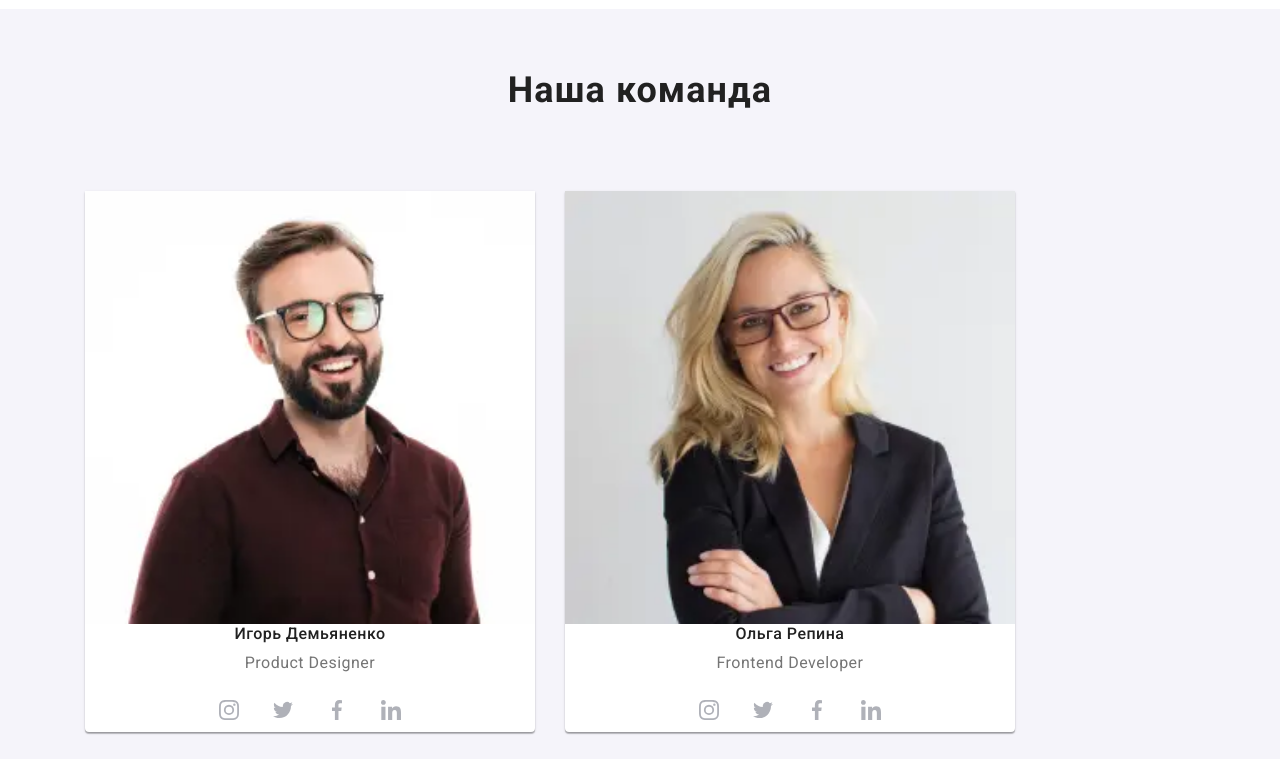
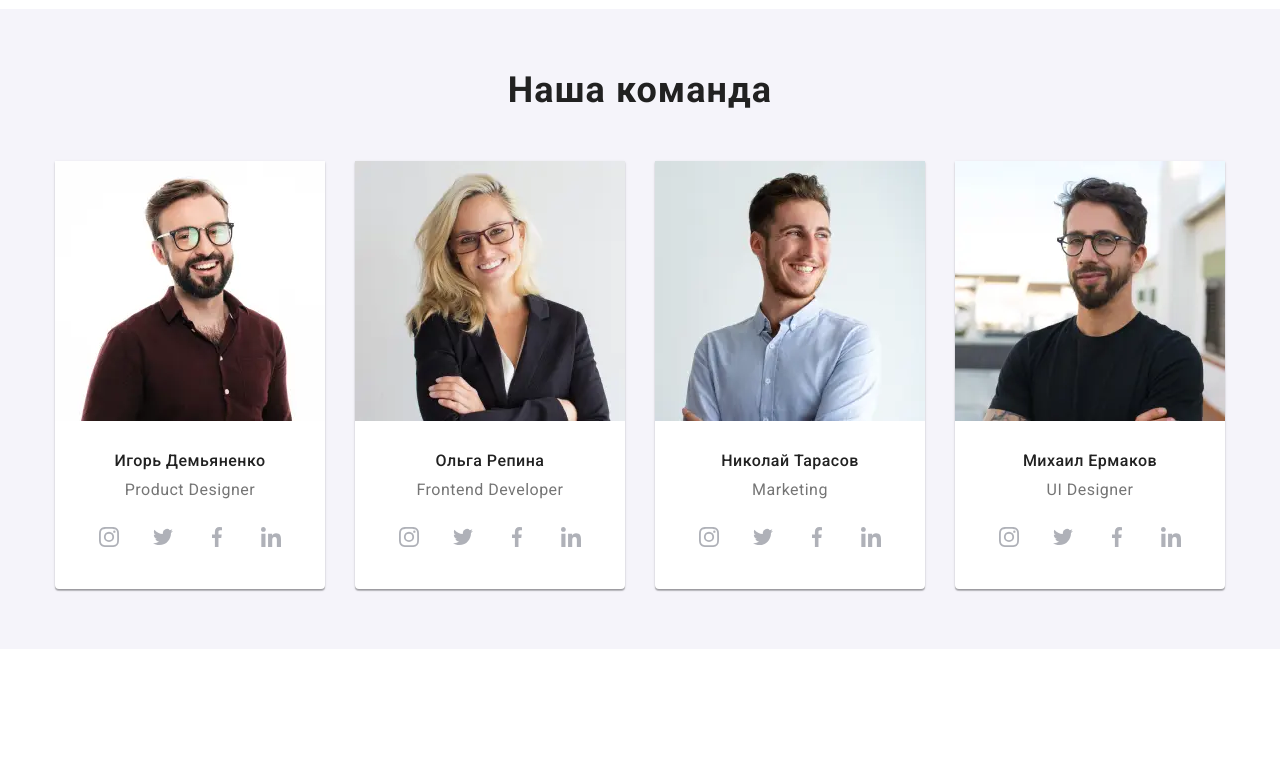
Before and after one commit to Lyutink/goit-markup-hw-08, a plain HTML site: page index.html in a window 1280 px wide. Shown: the part 880-1639 px from the top of the page. After the commit the page ends 1529 px from the top, so only its background shows below. Drawn offline with nearby package versions, Linux system fonts and the light colour scheme.

Commit message:
corrects the "team" section

```diff
--- a/index.html
+++ b/index.html
@@ -514,6 +514,7 @@
                   "
                 />
                 <img
+                  class="team-img"
                   src="./images/team/uidesigner/uidesigner-tablet.jpg"
                   alt="фото члена команды"
                 />
--- a/sass/base/_common.scss
+++ b/sass/base/_common.scss
@@ -12,6 +12,7 @@ p {
 img {
   display: block;
   max-width: 100%;
+  height: auto;
 }
 
 .list {
@@ -36,9 +37,3 @@ img {
   padding-top: 60px;
   padding-bottom: 60px;
 }
-
-img {
-  display: block;
-  max-width: 100%;
-  height: auto;
-}
--- a/sass/layout/_team.scss
+++ b/sass/layout/_team.scss
@@ -9,13 +9,14 @@
 
   background-color: var(--primary-white-color);
 }
-// 480+
-// @media screen and (min-width: 480px) {
-//   .team-item {
-//     width: 450px;
-//     margin: 0 auto;
-//   }
 
+.team-img {
+  margin: 0 auto;
+}
+.team-card {
+  padding-top: 30px;
+  padding-bottom: 24px;
+}
 .team-name {
   margin-bottom: 10px;
   font-weight: 500;
@@ -32,42 +33,37 @@
   letter-spacing: 0.03em;
   margin-bottom: 16px;
 }
-// .team-social-link {
-//   fill: var(--social-color);
-// }
-// .team-card {
-//   padding: 30px 30px;
-// }
-@media screen and (min-width: 1200px) {
+
+// 0 - 768px
+@media screen and (max-width: 768px) {
+  .team-item {
+    &:not(:last-child) {
+      margin-bottom: 30px;
+    }
+  }
+}
+// 768px+
+@media screen and (min-width: 768px) {
   .team-list {
     display: flex;
     flex-wrap: wrap;
+    margin-top: -30px;
+    margin-left: -30px;
+  }
+  .team-item {
+    flex-basis: calc((100% - 60px) / 2);
+    margin-top: 30px;
+    margin-left: 30px;
   }
 }
+
+// 1200px+
 @media screen and (min-width: 1200px) {
   .team-item {
-    flex-basis: calc((100% - 120) / 4);
-    margin-left: 30px;
-    margin-top: 30px;
+    flex-basis: calc((100% - 120px) / 4);
+  }
+
+  .team-card {
+    padding-bottom: 30px;
   }
 }
-@media screen and (min-width: 1200px) {
-  .team-img {
-    width: 450px;
-  }
-}
-// .team-list {
-//   display: flex;
-//   flex-wrap: wrap; /* на случай увеличениея кол-во членов команды*/
-//   margin-left: -30px;
-//   margin-top: -30px;
-// }
-
-// .team-item {
-//   flex-basis: calc((100% - 120) / 4);
-//   margin-left: 30px;
-//   margin-top: 30px;
-//   box-shadow: 0px 1px 3px rgba(0, 0, 0, 0.12), 0px 1px 1px rgba(0, 0, 0, 0.14),
-//     0px 2px 1px rgba(0, 0, 0, 0.2);
-//   border-radius: 0px 0px 4px 4px;
-// }
```
Also changed, not shown: css/main.css, css/main.min.css, 2 other files.
